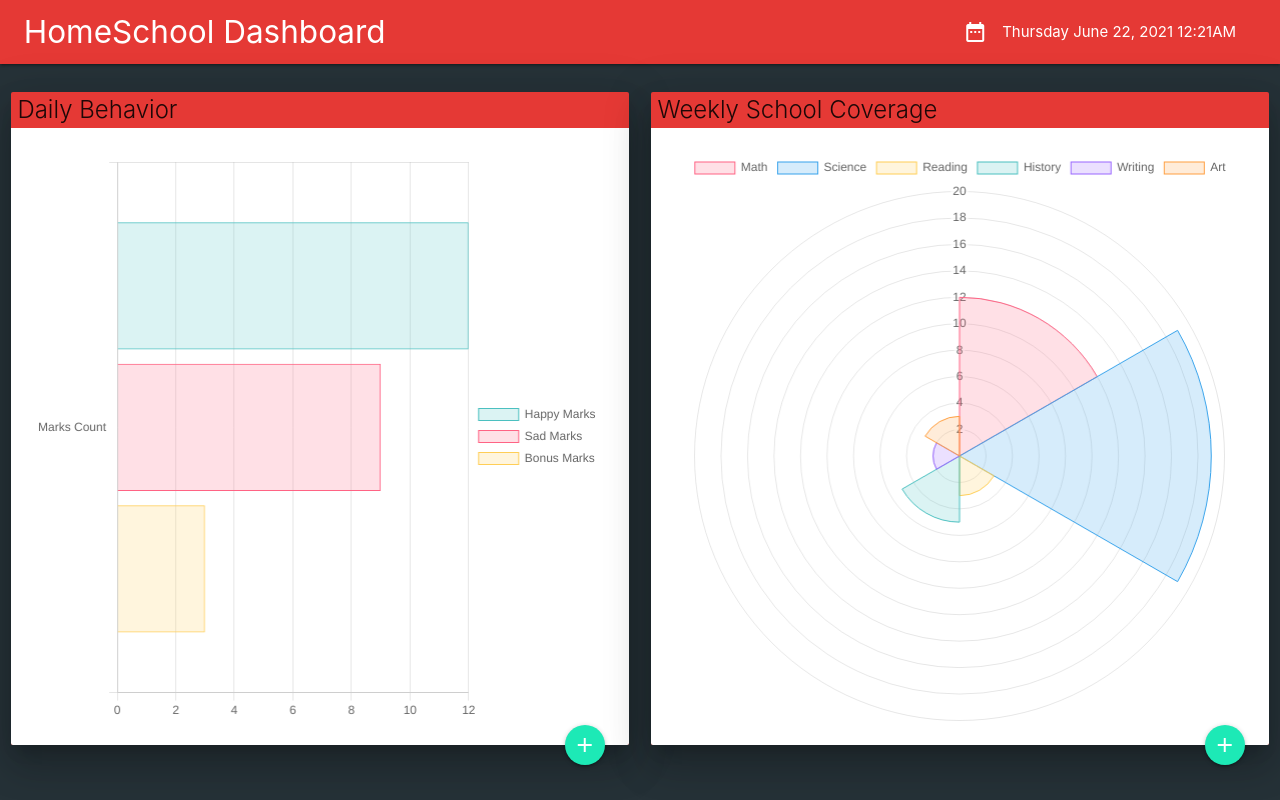
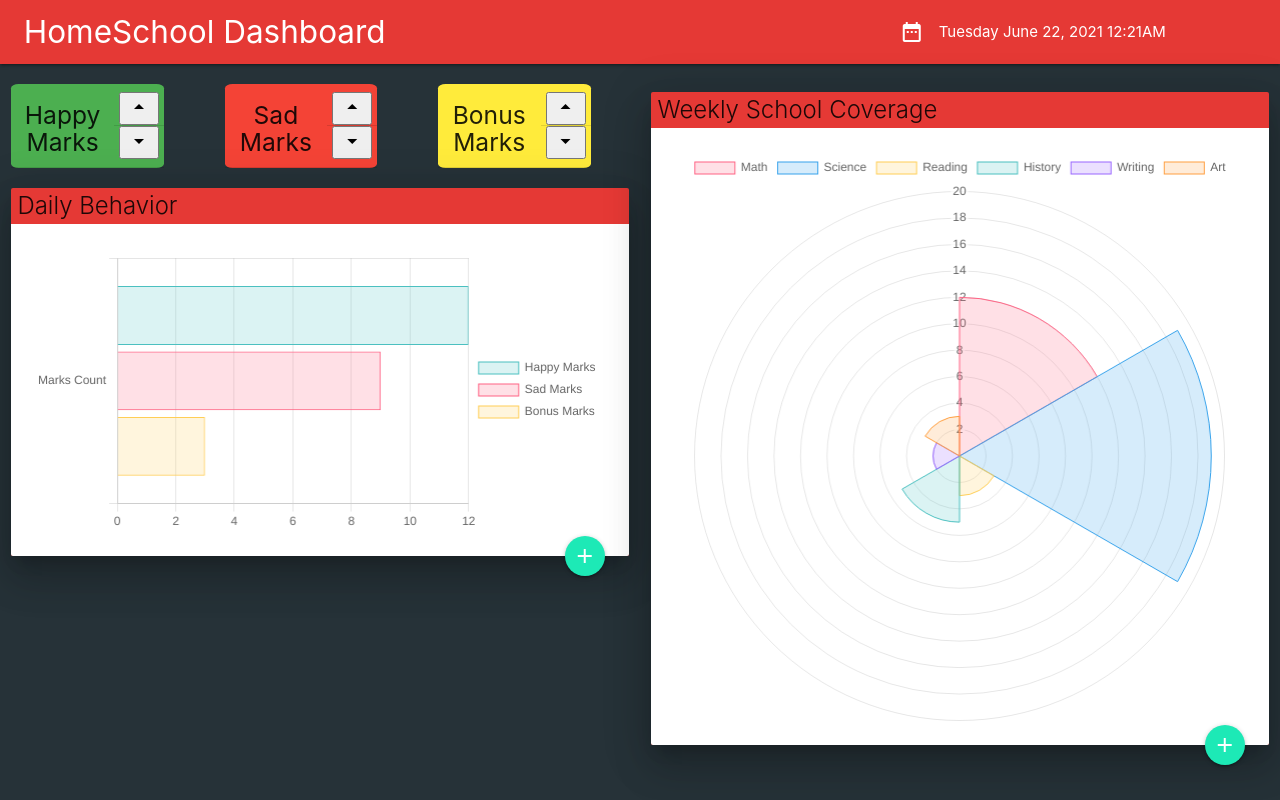
Before and after one commit to NerdboyQ/IOT_HomeSchoolDashboard, a Flask app: page / in a window 1280 px wide. Run offline with Flask 2, Linux system fonts and the light colour scheme; data that the repository does not hold is empty.

Commit message:
added new behaviour buttons.

```diff
--- a/src/python/DashboardWebApp/static/js/homepage.js
+++ b/src/python/DashboardWebApp/static/js/homepage.js
@@ -36,13 +36,36 @@ setInterval(function() {
 
 function update_clock(){
     const formatter = new Intl.DateTimeFormat('us', { month: 'long' });
-    const day_formatter = new Intl.DateTimeFormat('en-US', { weekday: 'long'})
     var date = new Date();
-    var day = day_formatter.format(date.getDay());
+    var day = date.getDay();
     var hr = date.getHours();
     var min = date.getMinutes();
     var ampm = "PM";
     console.log(date);
+
+    switch (day){
+        case 0:
+            day = "Sunday";
+            break;
+        case 1:
+            day = "Monday";
+            break;
+        case 2:
+            day = "Tuesday";
+            break;
+        case 3:
+            day = "Wednesday";
+            break;
+        case 4:
+            day = "Thursday";
+            break;
+        case 5:
+            day = "Friday";
+            break;
+        case 6:
+            day = "Saturday";
+            break;
+    }
     if (hr < 12){
         ampm = "AM";
         if (hr == 0){
--- a/src/python/DashboardWebApp/templates/homepage.html
+++ b/src/python/DashboardWebApp/templates/homepage.html
@@ -30,7 +30,7 @@
 				<a href="#!" class="brand-logo left">HomeSchool Dashboard</a>
 				  <div class="row">
 					<!--div class="h-100" style="position:relative;margin-left:80%;text-align:left;border-style:solid;border-width:thin;border-radius:5px;"-->
-					<div class="h-100" style="position:relative;margin-left:75%;text-align:left;">
+					<div class="h-100" style="position:relative;margin-left:70%;text-align:left;">
 						<i class="tiny material-icons inline-icon left h-100">date_range</i>
 						<span id="clock-date" class="white-text" style="width:100%;height:100%">November, 17, 1911</span>
 						<span id="clock-time" class="white-text" style="width:100%;">12:02AM</span>
@@ -153,11 +153,58 @@
 
 		  <div class="row">
 			<div class="col s12 m12 l6">
+				<div class="row">
+					<div class="col l4">
+						<table class="green center" style="width:80%;border-radius:5%;margin:0;">
+							<tr>
+								<td class="center" style="width:100;padding:0;margin:0;" rowspan="2"><h5>Happy Marks</h5></td>
+								<td class="center" style="width:100;padding-bottom:0;padding-top:5%;margin:0;">
+									<button><i class="material-icons">arrow_drop_up</i></button>
+								</td>
+							</tr>
+							<tr>
+								<td class="center" style="width:100;;padding-top:0;padding-bottom:5%;margin:0;">
+									<button><i class="material-icons">arrow_drop_down</i></button>
+								</td>
+							</tr>
+						</table>
+					</div>
+					<div class="col l4">
+						<table class="red center" style="width:80%;border-radius:5%;margin:0;padding:0;">
+							<tr>
+								<td class="center" style="width:100;padding:0;margin:0;" rowspan="2"><h5>Sad Marks</h5></td>
+								<td class="center" style="width:100;padding-bottom:0;padding-top:5%;margin:0;">
+									<button><i class="material-icons">arrow_drop_up</i></button>
+								</td>
+							</tr>
+							<tr>
+								<td class="center" style="width:100;;padding-top:0;padding-bottom:5%;margin:0;">
+									<button><i class="material-icons">arrow_drop_down</i></button>
+								</td>
+							</tr>
+						</table>
+					</div>
+					<div class="col l4">
+						<table class="yellow center" style="width:80%;border-radius:5%;margin:0;">
+							<tr>
+								<td class="center" style="width:100;padding:0;margin:0;" rowspan="2"><h5>Bonus Marks</h5></td>
+								<td class="center" style="width:100;padding-bottom:0;padding-top:5%;margin:0;">
+									<button><i class="material-icons">arrow_drop_up</i></button>
+								</td>
+							</tr>
+							<tr>
+								<td class="center" style="width:100;;padding-top:0;padding-bottom:5%;margin:0;">
+									<button><i class="material-icons">arrow_drop_down</i></button>
+								</td>
+							</tr>
+						</table>
+					</div>
+				</div>
 			  <div class="card red darken-1 z-depth-5">
-				  <span class="card-title" style="padding-left:1%">Daily Behavior</span>
+				  <span class="card-title" style="padding-left:1%;">Daily Behavior</span>
 				  <a class="btn-floating halfway-fab waves-effect waves-light teal accent-3"><i class="material-icons">add</i></a>
 				<div class="card-content white">
-				  <canvas id="BehaviorChart" width="300" height="300"></canvas>
+				  <canvas id="BehaviorChart" width="100" height="50"></canvas>
 				</div>
 			  </div>
 			</div>
@@ -166,7 +213,7 @@
 				  <span class="card-title" style="padding-left:1%">Weekly School Coverage</span>
 				  <a class="btn-floating halfway-fab waves-effect waves-light teal accent-3"><i class="material-icons">add</i></a>
 				<div class="card-content white">
-				  <canvas id="SchoolCoverageChart" width="300" height="300"></canvas>
+				  <canvas id="SchoolCoverageChart" width="100" height="25"></canvas>
 				</div>
 			  </div>
 			</div>
```
